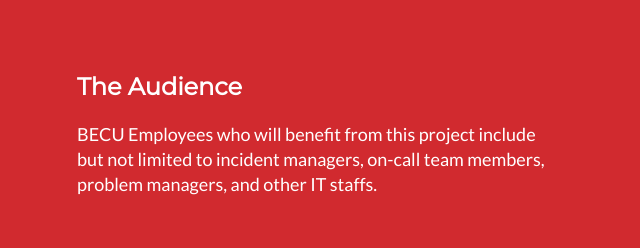
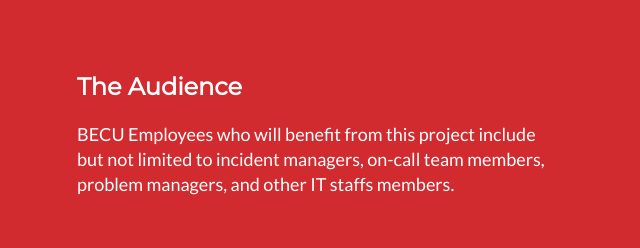
Before and after one commit to zicodeng/capstone-demo, a plain HTML site: page index.html in a window 1280 px wide. Shown: the part 2300-2548 px from the top of the page, 23-663 px from the left. Drawn offline with nearby package versions, Linux system fonts and the light colour scheme.

Commit message:
Improve wording

```diff
--- a/index.html
+++ b/index.html
@@ -57,7 +57,7 @@
                     <h2>The Audience</h2>
                     <p>
                         BECU Employees who will benefit from this project include but not limited to incident managers, on-call team members, problem
-                        managers, and other IT staffs.
+                        managers, and other IT staffs members.
                     </p>
                 </div>
             </div>
```
